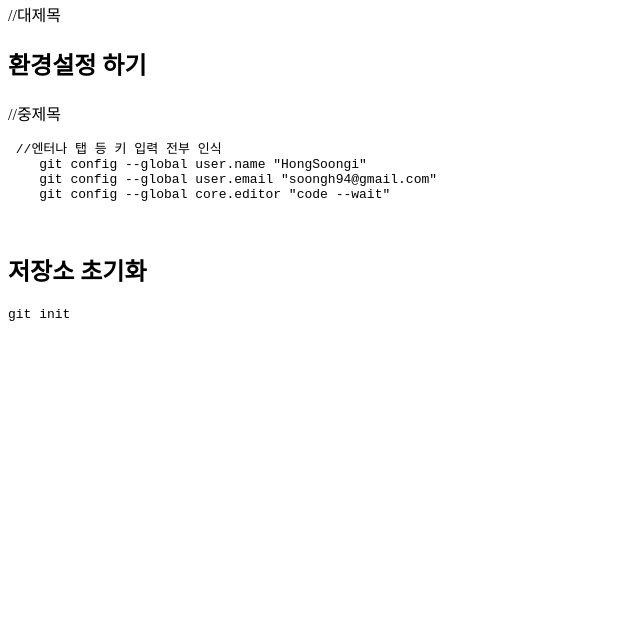
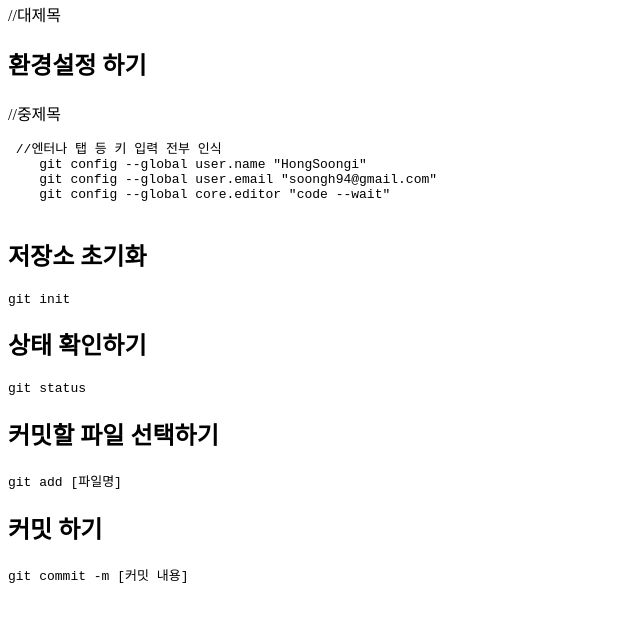
Before and after one commit to HongSoongi/git, a plain HTML site: page index.html in a window 1280 px wide. Shown: the part 87-708 px from the top of the page, without its empty margins (0-640 px from the left). Drawn offline with Linux system fonts and the light colour scheme.

Commit message:
git을 활용한 커밋 관련 명령어

```diff
--- a/index.html
+++ b/index.html
@@ -13,9 +13,14 @@
     git config --global user.name "HongSoongi"
     git config --global user.email "soongh94@gmail.com"
     git config --global core.editor "code --wait"
-
   </PRE>
   <h2>저장소 초기화</h2>
   <pre>git init</pre>
+  <h2>상태 확인하기</h2>
+  <pre>git status</pre>
+  <h2>커밋할 파일 선택하기</h2>
+  <pre>git add [파일명] </pre>
+  <h2>커밋 하기</h2>
+  <pre>git commit -m [커밋 내용] </pre>
 </body>
 </html>
```
